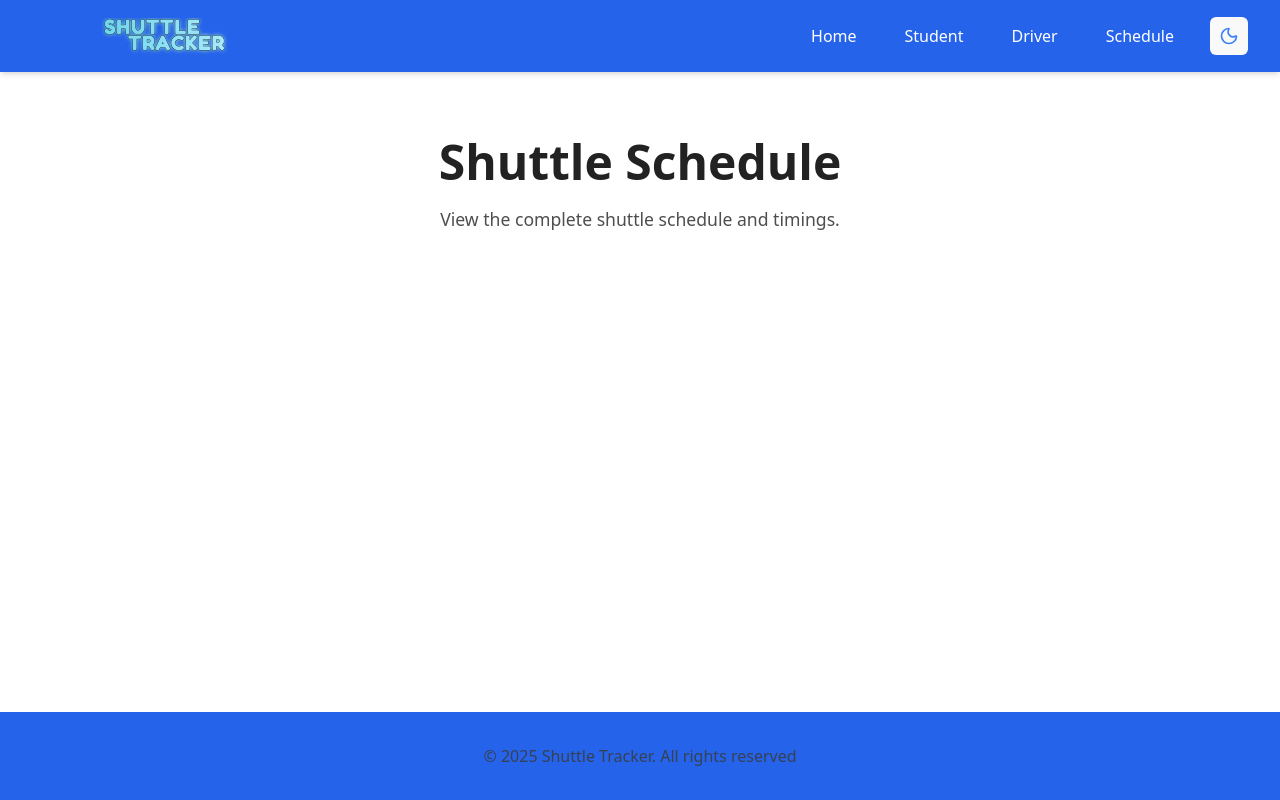
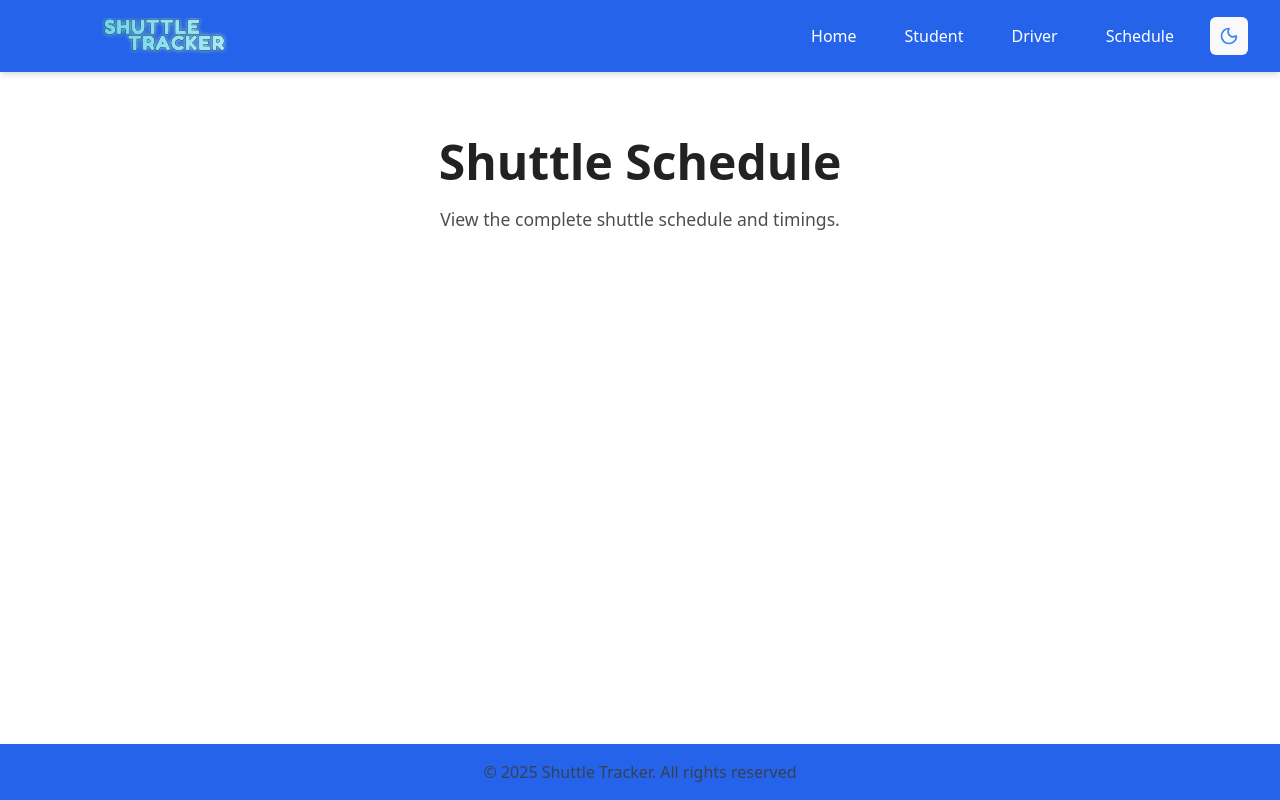
Before and after one commit to nst-sdc/Shuttle_Tracker, a React (Vite) app in the folder frontend/latest/: page /schedule in a window 1280 px wide. Built offline with nearby package versions, Linux system fonts and the light colour scheme.

Commit message:
resolved issue #35

```diff
--- a/frontend/latest/src/components/Footer.jsx
+++ b/frontend/latest/src/components/Footer.jsx
@@ -2,22 +2,8 @@ import React from 'react';
 
 function Footer() {
   return (
-    <footer
-      style={{
-        backgroundColor: '#2563eb',
-        color: '#fff',
-        padding: 'clamp(1rem, 3vw, 2rem)',
-        textAlign: 'center',
-        width: '100%',
-        marginTop: 'auto',
-      }}
-    >
-      <p
-        style={{
-          margin: 0,
-          fontSize: 'clamp(0.9rem, 2vw, 1rem)',
-        }}
-      >
+    <footer className="bg-blue-600 dark:bg-gray-800 text-white p-4 text-center w-full mt-auto">
+      <p className="m-0 text-sm md:text-base">
         © 2025 Shuttle Tracker. All rights reserved
       </p>
     </footer>
```
